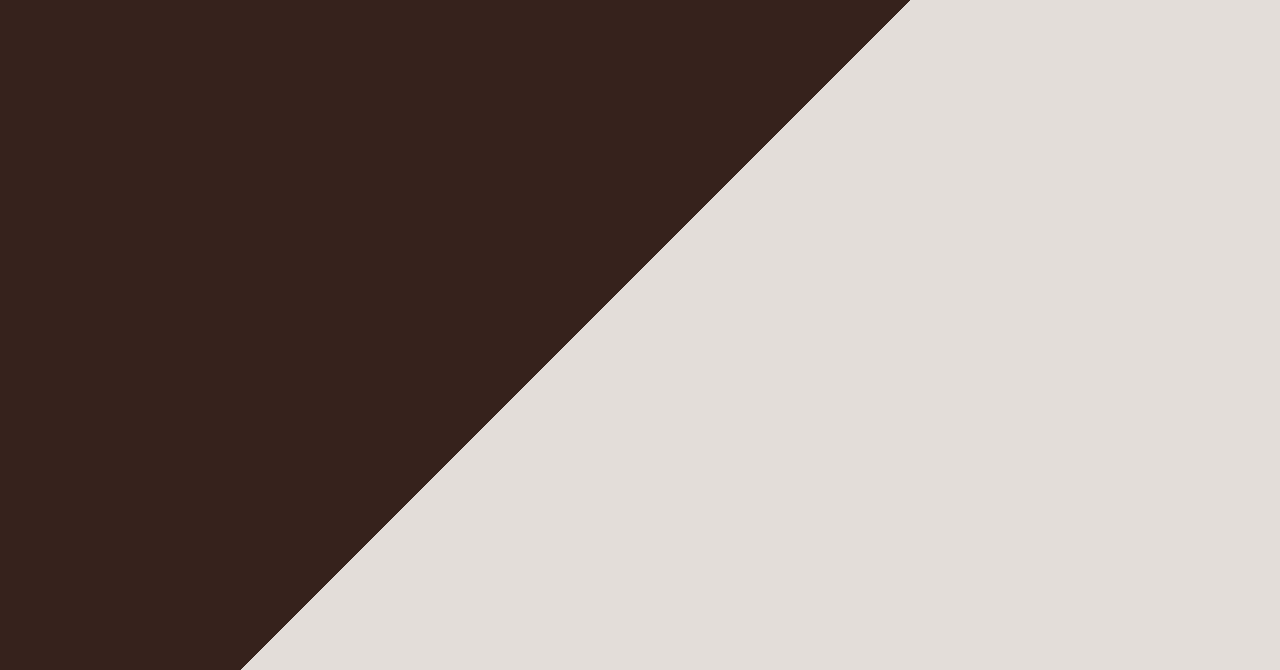
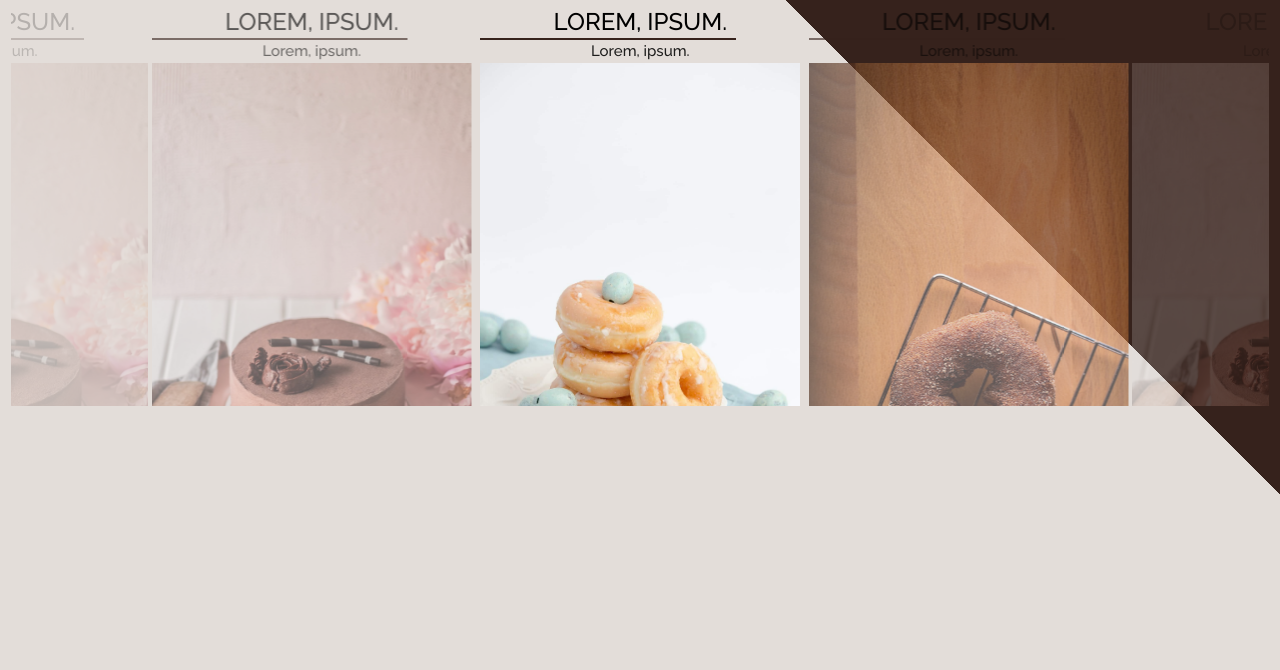
Before and after one commit to kervisvasquez1993/carousel, a plain HTML site: page index.html in a window 1280 px wide. Shown: the part 130-800 px from the top of the page. Drawn offline with nearby package versions, Linux system fonts and the light colour scheme.

Commit message:
finalizamos carousel con materialize

```diff
--- a/css/estilos.css
+++ b/css/estilos.css
@@ -6,7 +6,7 @@
 
 body {
     min-height: 100vh;
-    background-image: linear-gradient(-45deg, #e3ddd9 50%, #36221c 50%);
+    background-image: linear-gradient(45deg, #e3ddd9 70%, #36221c 20%);
     font-family: 'Raleway', sans-serif;
 }
 
@@ -41,3 +41,11 @@ body {
     height: 2px;
     background-color: #36221c;
 }
+
+img{
+    width: 100%;
+}
+
+.carousel-item{
+    width: 25vw !important;
+}
--- a/index.html
+++ b/index.html
@@ -12,13 +12,53 @@
 
 
     <!-- CSS Estilos -->
+
+    <link rel="stylesheet" href="https://cdnjs.cloudflare.com/ajax/libs/materialize/1.0.0/css/materialize.min.css">
     <link rel="stylesheet" href="css/estilos.css">
 </head>
 <body>
 
+    <div class="conatiner">
+        <div class="row">
+            <div class="col s12">
+                <h1 class="center">Lorem, ipsum dolor.</h1>
+                <div class="carousel center-align carousel-slider">
+                    <div class="carousel-item">
+                        <h2 class="subtitulo">Lorem, ipsum.</h2>
+                        <div class="linea-division"></div>
+                        <p>Lorem, ipsum.</p>
+                        <img class="img-with" src="img/dona-01.jpg" alt="">
+                    </div>
+                    <div class="carousel-item">
+                        <h2 class="subtitulo">Lorem, ipsum.</h2>
+                        <div class="linea-division"></div>
+                        <p>Lorem, ipsum.</p>
+                        <img class="img-with" src="img/dona-02.jpg" alt="">
+                    </div>
+                    <div class="carousel-item">
+                        <h2 class="subtitulo">Lorem, ipsum.</h2>
+                        <div class="linea-division"></div>
+                        <p>Lorem, ipsum.</p>
+                        <img class="img-with" src="img/pastel-02.jpg" alt="">
+                    </div>
+                    <div class="carousel-item">
+                        <h2 class="subtitulo">Lorem, ipsum.</h2>
+                        <div class="linea-division"></div>
+                        <p>Lorem, ipsum.</p>
+                        <img class="img-with" src="img/pastel-02.jpg" alt="">
+                    </div>
+                    <div class="carousel-item">
+                        <h2 class="subtitulo">Lorem, ipsum.</h2>
+                        <div class="linea-division"></div>
+                        <p>Lorem, ipsum.</p>
+                        <img class="img-with" src="img/pastel-02.jpg" alt="">
+                    </div>
+                </div>
+            </div>
+        </div>
+    </div>
 
-
-    <!-- JS Main -->
+    <!-- JS Main --><script src="https://cdnjs.cloudflare.com/ajax/libs/materialize/1.0.0/js/materialize.min.js"></script>
     <script src="js/main.js"></script>
 </body>
 </html>
--- a/js/main.js
+++ b/js/main.js
@@ -0,0 +1,11 @@
+document.addEventListener('DOMContentLoaded', () => {
+        const elementosCarousel = document.querySelectorAll('.carousel')
+        console.log(elementosCarousel)
+        M.Carousel.init(elementosCarousel, {
+            duration: 150,
+            dist: 0,
+            shift: 5,
+            padding: 7,
+            numVisible: 5
+        });
+    })
```
Also changed, not shown: index2.html (added, +41 -0 lines).
